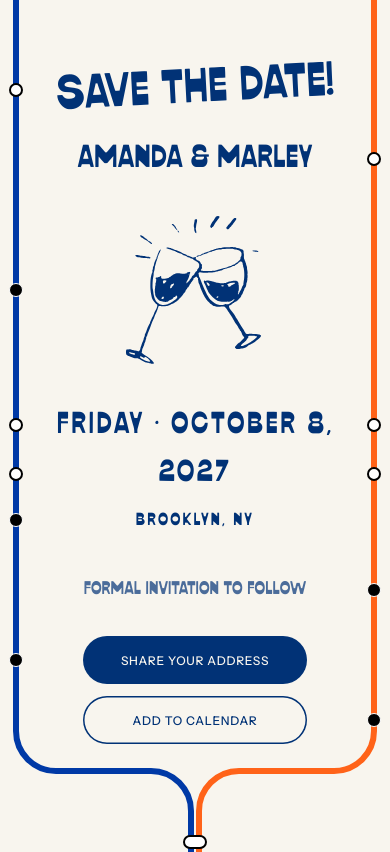
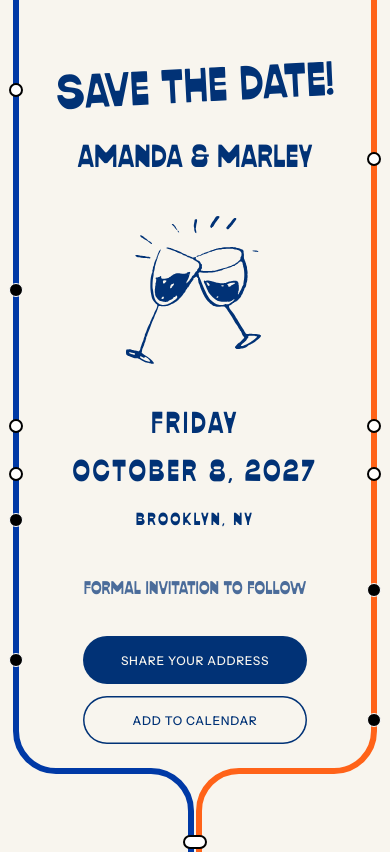
Before and after one commit to marleyra/wedding, a plain HTML site: page index.html in a window 390 px wide. Shown: the top 852 px of the page. Drawn offline with Linux system fonts and the light colour scheme.

Commit message:
Add files via upload

```diff
--- a/index.html
+++ b/index.html
@@ -191,6 +191,8 @@
     .route-stop.is-transfer { width: 24px; height: 14px; border-radius: 999px; background: #fff; border: 2.5px solid #000; }
     @media (max-width: 600px) {
       .hero { padding-left: 3rem; padding-right: 3rem; }
+      .date-day { display: block; }  /* mobile: "Friday" on its own line, date below */
+      .date-sep { display: none; }
     }
 
     /* ---------- Sections ---------- */
@@ -333,7 +335,7 @@
         <img src="images/wine_glasses_vector_navy.svg" alt="Two wine glasses clinking" />
       </div>
       <!-- EDIT: date + location -->
-      <p class="date">Friday · October 8, 2027</p>
+      <p class="date"><span class="date-day">Friday</span><span class="date-sep"> · </span><span class="date-full">October 8, 2027</span></p>
       <p class="location">Brooklyn, NY</p>
 
       <p class="note">Formal invitation to follow</p>
```
